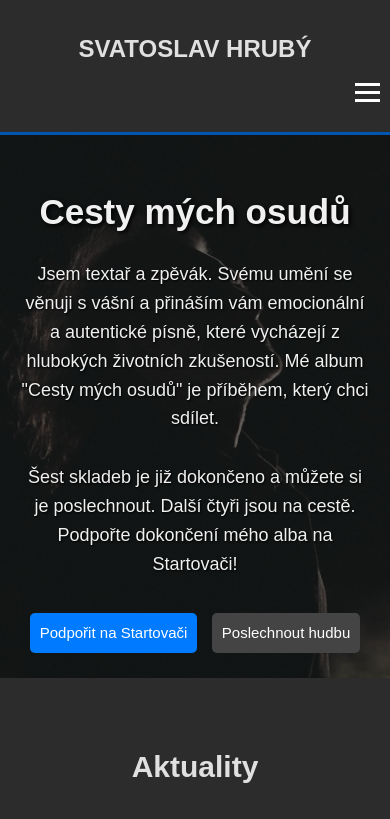
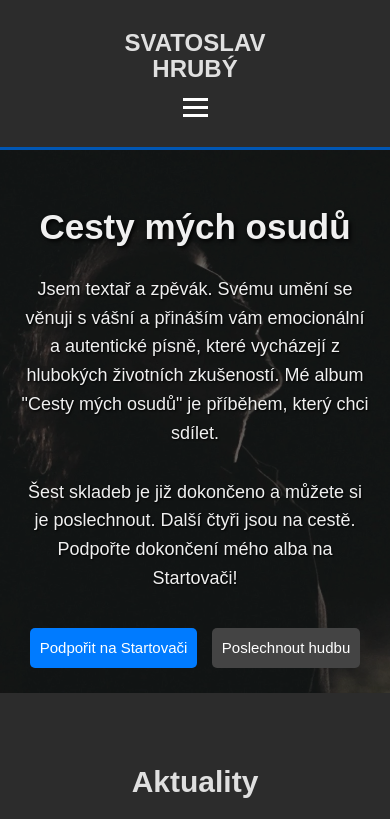
Before and after one commit to Lumpator/svatoslav-hruby-web, a plain HTML site: page index.html in a window 390 px wide. Shown: the top 819 px of the page. Drawn offline with Linux system fonts and the light colour scheme.

Commit message:
uprava mobilni verze

```diff
--- a/css/style.css
+++ b/css/style.css
@@ -797,4 +797,58 @@ footer p {
     .lightbox-content {
         max-width: 98vw;
     }
+
+    .logo a {
+        display: block;
+        text-align: center;
+        width: 100%;
+        margin: 0 auto;
+        font-size: 1.1em;
+        word-break: break-word;
+        white-space: pre-line;
+    }
 }
+
+.logo a {
+    white-space: pre-line;
+}
+
+@media (max-width: 768px) {
+    .logo a {
+        display: block;
+        text-align: center;
+        width: 100%;
+        margin: 0 auto;
+        font-size: 1.1em;
+        white-space: normal;
+        word-break: keep-all;
+    }
+
+    .logo a span {
+        display: block;
+        line-height: 1.1;
+    }
+
+    .logo {
+        display: flex;
+        align-items: center;
+        justify-content: center;
+        width: 100%;
+    }
+
+    .nav-controls {
+        flex: 1 1 auto;
+        flex-direction: row;
+        align-items: center;
+        justify-content: flex-end;
+        width: 100%;
+    }
+
+    .hamburger-menu {
+        display: block;
+        order: 2;
+        margin-left: 0;
+        margin-right: 0;
+        align-self: center;
+    }
+}
--- a/index.html
+++ b/index.html
@@ -13,7 +13,7 @@
     <header>
         <nav>
             <div class="logo">
-                <a href="index.html">Svatoslav Hrubý</a>
+                <a href="index.html"><span>Svatoslav</span><span>Hrubý</span></a>
             </div>
             <div class="nav-controls">
                 <button class="hamburger-menu" id="hamburger-menu" aria-label="Otevřít menu" aria-expanded="false">
```
Also changed, not shown: about.html (+1 -1 lines), contact.html (+1 -1 lines), gallery.html (+1 -1 lines), music.html (+1 -1 lines).
